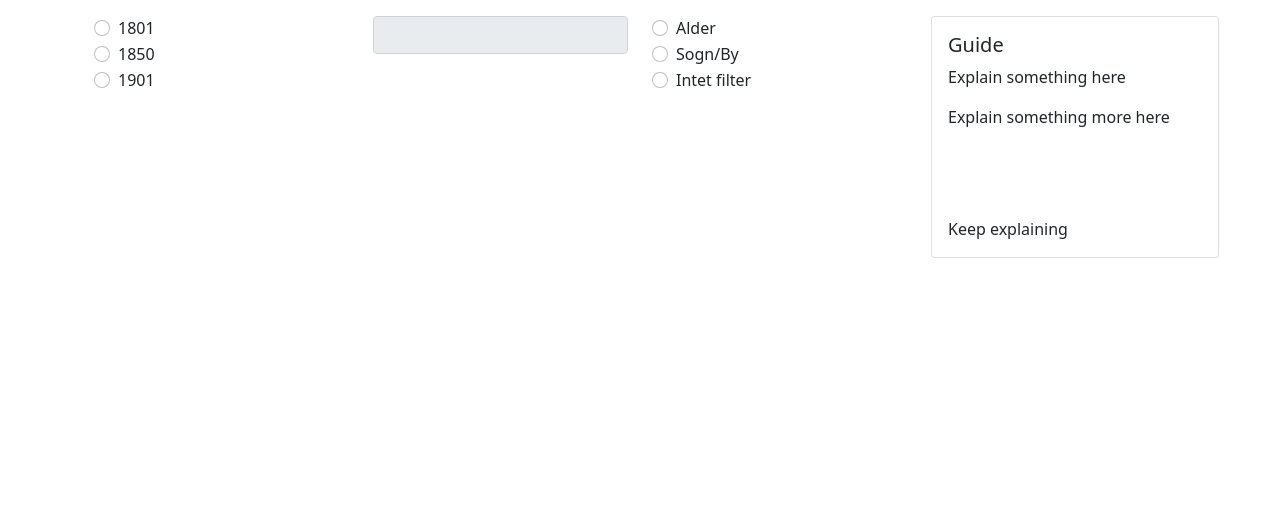
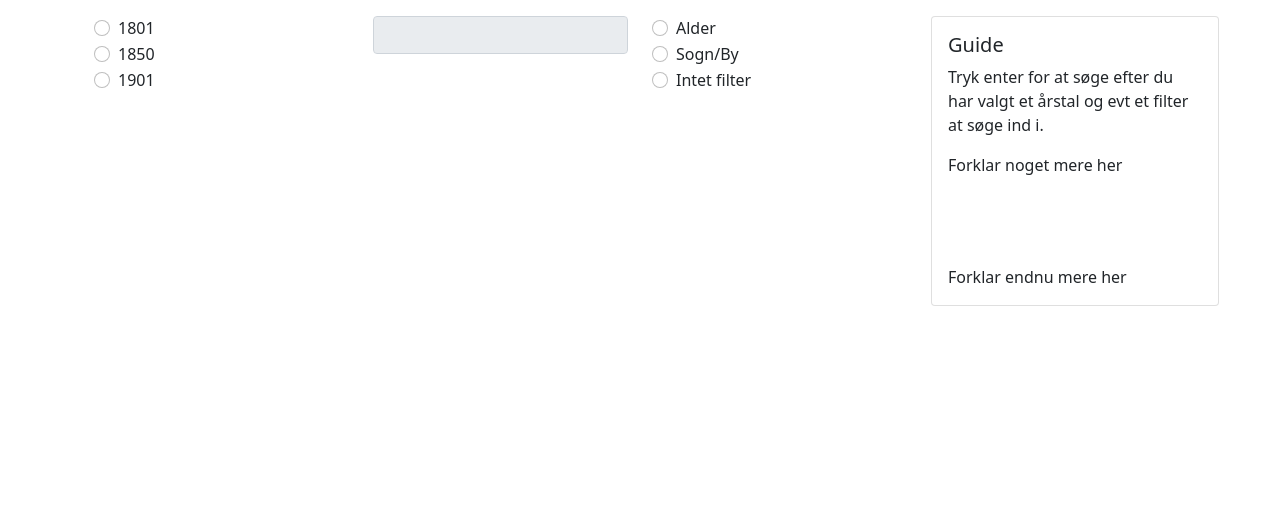
Before and after one commit to DatalogiForAlle/historie, a Django app: page /data/search/ in a window 1280 px wide. Shown: the part 56-561 px from the top of the page. Run offline with Django 4.2, Linux system fonts and the light colour scheme; parts of the project's set-up code (start-up, migrations or seed data) failed here and were passed over; some libraries are stand-ins or nearby versions.

Commit message:
adding five year groups as chart option, updating explanations

```diff
--- a/data/views.py
+++ b/data/views.py
@@ -324,16 +324,36 @@ def one_input_chart(request):
                 .order_by()
             )
 
-            print("qfilter is: ", q_filter)
+            if x_val == "fem_års_aldersgrupper":
+                # nødvendigt at sætte aldergrupperner i orden
+                def sorting_key(elem):
+                    five_group = elem.get("fem_års_aldersgrupper")
+                    if "-" in five_group:
+                        return int(five_group.split("-")[0])
+                    elif "+" in five_group:
+                        return int(five_group.split("+")[0])
 
-            # creating a dict with fieldvalue as key, count as value
-            dict_res = {d[x_val]: d.get("total") for d in query_res}
-
-            print("dict res one input: ", dict_res)
+                query_res_sorted = sorted(
+                    [
+                        item
+                        for item in query_res
+                        if item.get("fem_års_aldersgrupper") != "-1"
+                    ],
+                    # key=lambda x: int(x.split("-")[0]),
+                    key=sorting_key,
+                )
+                # creating a dict with fieldvalue as key, count as value
+                print("query_res_sorted", query_res_sorted)
+                dict_res = {d[x_val]: d.get("total") for d in query_res_sorted}
+            else:
+                # creating a dict with fieldvalue as key, count as value
+                print("queryres is: ", query_res)
+                dict_res = {d[x_val]: d.get("total") for d in query_res}
+                print("dict res one input: ", dict_res)
 
             labels, data = zip(*dict_res.items())
-            print("one input data: ", data)
-            print("one input data type: ", type(data))
+            # print("one input data: ", data)
+            # print("one input data type: ", type(data))
 
             return JsonResponse({"labels": labels, "data": data, "datasetLabel": x_val})
         return JsonResponse({"status": "Invalid request"}, status=400)
@@ -363,14 +383,6 @@ def two_input_chart(request):
                 q_filter.add(Q(alder=query), Q.AND)
 
             # querying the database, returns a list of dicts
-            # query_res = list(
-            #     Person.objects.filter(q_filter)
-            #     .values(x_val)
-            #     .annotate(total=Count("id"))
-            #     .order_by()
-            # )
-
-            # querying the database, returns a list of dicts
             query_res = list(
                 Person.objects.filter(q_filter)
                 .values(x_val, y_val)
@@ -378,27 +390,32 @@ def two_input_chart(request):
                 .order_by()
             )
 
-            # q_amt = list(
-            #     Person.objects.filter(Q(år=year))
-            #     .values("amt")
-            #     .annotate(total=Count("id"))
-            #     .order_by()
-            # )
-            # print("q_amt: ", q_amt)
-            # print("number of amts: ", len(q_amt))
-
             # removing duplicates while preserving order
             def unique(sequence):
                 seen = set()
                 return [x for x in sequence if not (x in seen or seen.add(x))]
 
-            print("queryRes: ", query_res)
-            print("x: ", x_val)
-            print("y: ", y_val)
+            # print("queryRes: ", query_res)
+            # print("x: ", x_val)
+            # print("y: ", y_val)
             x_labels = unique([d[x_val] for d in query_res])
             y_labels = unique([d[y_val] for d in query_res])
-            print("x_labels: ", x_labels)
-            print("y_labels: ", y_labels)
+
+            def sort_age_labels(labels):
+                def sorting_key(elem):
+                    if "-" in elem:
+                        return int(elem.split("-")[0])
+                    elif "+" in elem:
+                        return int(elem.split("+")[0])
+
+                age_labels = sorted([l for l in labels if l != "-1"], key=sorting_key)
+                print("agelabels: ", age_labels)
+                return age_labels
+
+            if x_val == "fem_års_aldersgrupper":
+                x_labels = sort_age_labels(x_labels)
+            elif y_val == "fem_års_aldersgrupper":
+                y_labels = sort_age_labels(y_labels)
 
             # initializing datasets with total=0 for all possible combos, in case some combos do not exist in the query result
             datasets = []
@@ -408,6 +425,8 @@ def two_input_chart(request):
                     tempA[y_label] = 0
                 datasets.append({"label": x_label, "data": tempA})
 
+            print("orig dataset: ", datasets)
+
             # update datasets with real values from queryset
             for i in range(len(datasets)):
                 for d in query_res:
@@ -415,6 +434,7 @@ def two_input_chart(request):
                         datasets[i]["data"][d[y_val]] = d["total"]
 
             print("datasets: ", datasets)
+            # print("queryres: ", query_res)
 
             return JsonResponse({"labels": y_labels, "datasets": datasets})
 
--- a/static/js/search.js
+++ b/static/js/search.js
@@ -233,9 +233,10 @@ function updateGraphInput() {
   updateGraphDisplay()
 
   // if the allowance objects already exists, we get them, otherwise we create them and set them all to false
-  var xAllowances = JSON.parse(sessionStorage.getItem("xAllowances")) || {y: {gender: false, status: false, location: false, county: false}, z: {gender: false, status: false, location: false, county: false}}
-  var yAllowances = JSON.parse(sessionStorage.getItem("yAllowances")) || {z:{gender: false, status: false, location: false, county: false}}
+  var xAllowances = JSON.parse(sessionStorage.getItem("xAllowances")) || {y: {gender: false, status: false, location: false, county: false, five: false}, z: {gender: false, status: false, location: false, county: false, five: false}}
+  var yAllowances = JSON.parse(sessionStorage.getItem("yAllowances")) || {z:{gender: false, status: false, location: false, county: false, five: false}}
 
+//   console.log({xAllows: xAllowances})
   // when x changes, should affect both y and z
   $('input[name=x]').on('change', (function() {
 
--- a/templates/search.html
+++ b/templates/search.html
@@ -180,11 +180,15 @@
                 <div class="form-check form-check-inline">
                   <input class="form-check-input" type="radio" name="x" id="location-x" value="location">
                   <label class="form-check-label" for="location-x">Bostedstype</label>
-              </div>
-              <div class="form-check form-check-inline">
-                <input class="form-check-input" type="radio" name="x" id="county-x" value="county">
-                <label class="form-check-label" for="county-x">Amt</label>
-              </div>
+                </div>
+                <div class="form-check form-check-inline">
+                    <input class="form-check-input" type="radio" name="x" id="county-x" value="county">
+                    <label class="form-check-label" for="county-x">Amt</label>
+                </div>
+                <div class="form-check form-check-inline">
+                    <input class="form-check-input" type="radio" name="x" id="five-x" value="five">
+                    <label class="form-check-label" for="five-x">5 års aldersgrupper</label>
+                </div>
               </div>
             </div>
           </div>
@@ -220,6 +224,11 @@
                     value="county" disabled>
                     <label class="form-check-label" for="county-y">Amt</label>
                 </div>
+                <div class="form-check form-check-inline">
+                    <input class="form-check-input" type="radio" name="y" id="five-y"
+                    value="five" disabled>
+                    <label class="form-check-label" for="five-y">5 års aldersgrupper</label>
+                </div>
               </div>
             </div>
           </div>
@@ -254,6 +263,11 @@
                     <input class="form-check-input" type="radio" name="z" id="county-z"
                     value="county" disabled>
                     <label class="form-check-label" for="county-z">Amt</label>
+                </div>
+                <div class="form-check form-check-inline">
+                    <input class="form-check-input" type="radio" name="z" id="five-z"
+                    value="five" disabled>
+                    <label class="form-check-label" for="five-z">5 års aldersgrupper</label>
                 </div>
               </div>
             </div>
@@ -316,12 +330,12 @@
     <div class="card" style="width: 18rem;">
       <div class="card-body">
         <h5 class="card-title">Guide</h5>
-        <p class="card-text">Explain something here</p>
-        <p class="card-text">Explain something more here</p>
+        <p class="card-text">Tryk enter for at søge efter du har valgt et årstal og evt et filter at søge ind i.</p>
+        <p class="card-text">Forklar noget mere her</p>
         <br>
         <br>
         <br>
-        <p class="card-text">Keep explaining</p>
+        <p class="card-text">Forklar endnu mere her</p>
       </div>
     </div>
   </div>
--- a/templates/upload.html
+++ b/templates/upload.html
@@ -5,7 +5,11 @@
 
 {% block content %}
 
-<h5> Lige nu er det kun datasæt fra folketællingsårene 1850 og 1901 der kan uploades</h5>
+<h5>Datasæt der kan uploades:</h5>
+<li>ft1801_dataekspeditioner_20230123.csv</li>
+<li>ft1850_dataekspeditioner_20230123.csv</li>
+<li>ft1901_dataekspeditioner_20230123.csv</li>
+<br></br>
 <form method="POST" enctype="multipart/form-data">
     {% csrf_token %}
     {{ form }}
```
